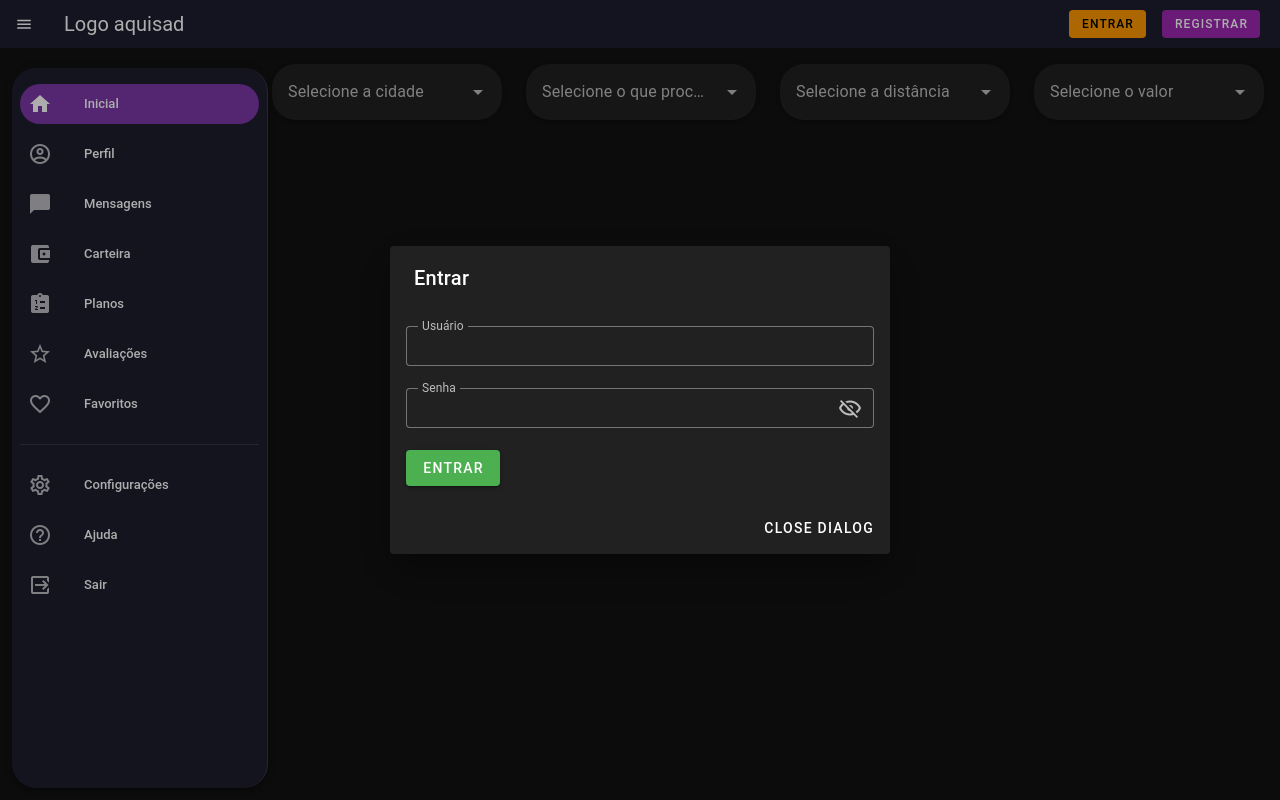
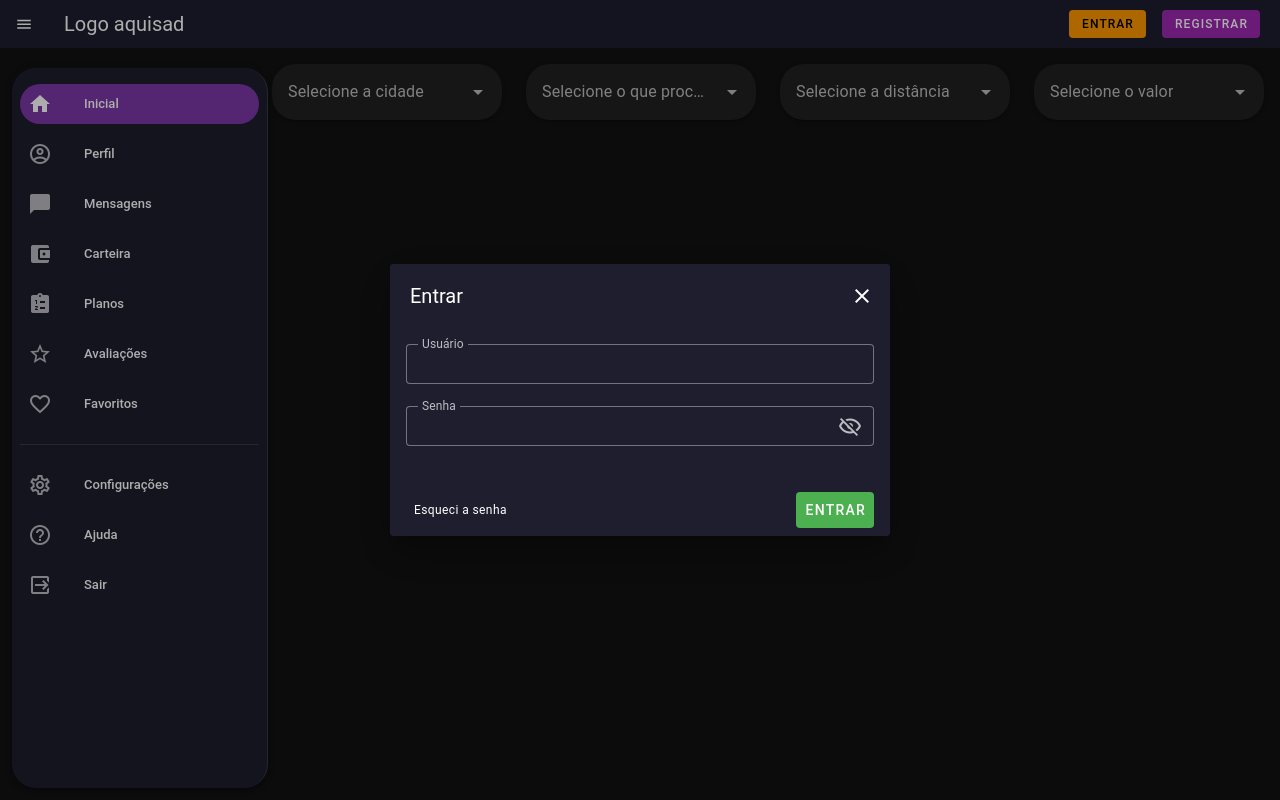
Before and after one commit to NicolasCastela/startname, a Vue app: page / in a window 1280 px wide. Both pictures are taken after a click on the button "ENTRAR". Built offline with nearby package versions, Linux system fonts and the light colour scheme; a small style sheet from the web is missing.

Commit message:
#feat - dialog login

```diff
--- a/src/components/body/AppBar.vue
+++ b/src/components/body/AppBar.vue
@@ -37,9 +37,14 @@
 
     <v-app-bar-title>Logo aquisad</v-app-bar-title>
   </v-app-bar>
-  <v-dialog max-width="500" v-model="dialog">
+  <v-dialog hide-footer max-width="500" v-model="dialog">
     <template v-slot:default="{ isActive }">
-      <v-card title="Entrar">
+      <v-card class="bg-primary">
+        <v-toolbar variant="flat" class="bg-primary">
+          <v-toolbar-title>Entrar</v-toolbar-title>
+          <v-spacer></v-spacer>
+          <v-btn icon="mdi-close" @click="dialog = false"></v-btn>
+        </v-toolbar>
         <v-form class="pa-4">
           <v-text-field
             label="Usuário"
@@ -58,12 +63,17 @@
             @click:append-inner="showpass = !showpass"
             :type="showpass ? 'text' : 'password'"
           ></v-text-field>
-          <v-btn color="success">Entrar</v-btn>
         </v-form>
         <v-card-actions>
+          <span class="text-caption cursor-pointer ml-4">Esqueci a senha</span>
           <v-spacer></v-spacer>
-
-          <v-btn text="Close Dialog" @click="isActive.value = false"></v-btn>
+          <v-btn
+            variant="flat"
+            text="Entrar"
+            color="success"
+            class="mr-2"
+            @click="isActive.value = false"
+          ></v-btn>
         </v-card-actions>
       </v-card>
     </template>
```
